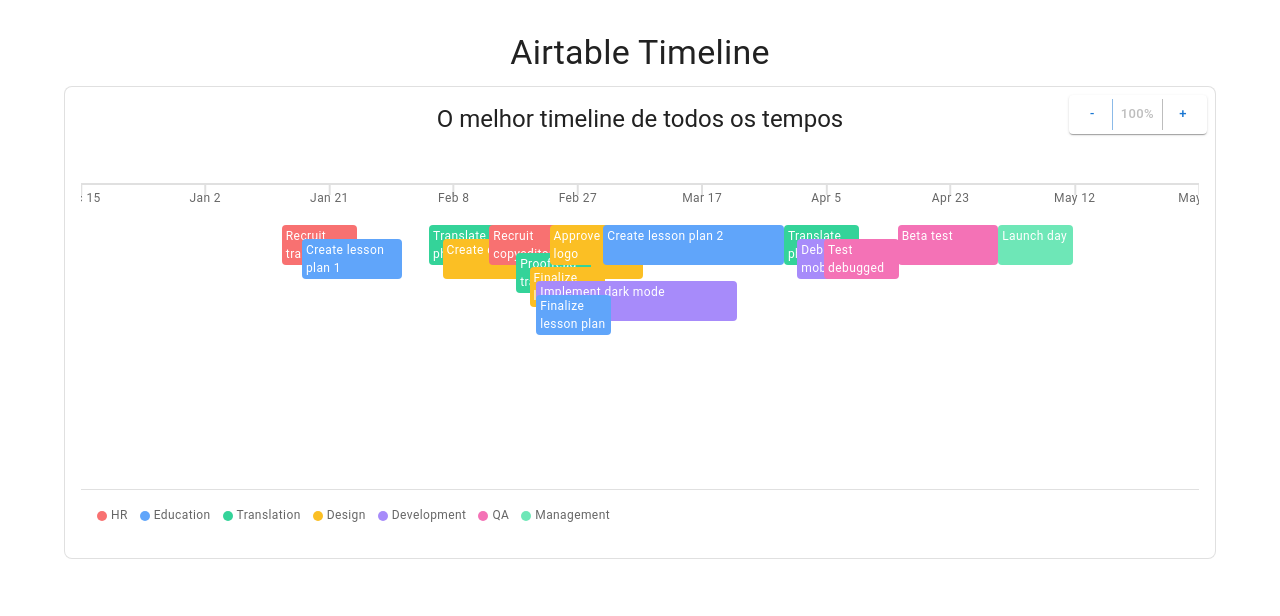
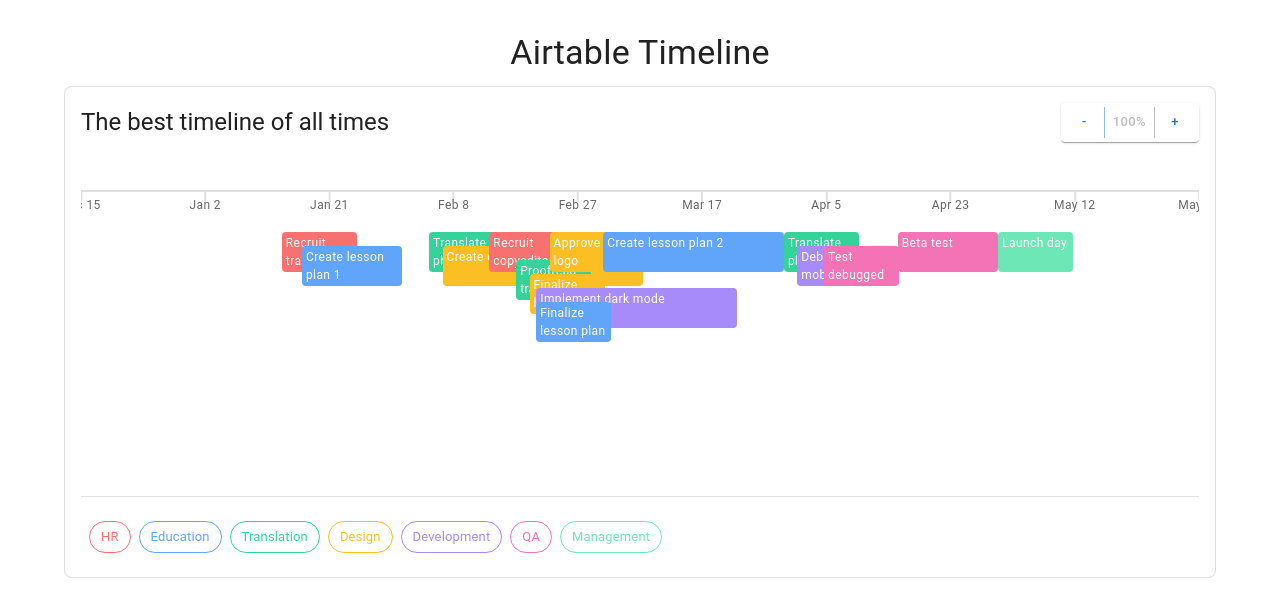
Before and after one commit to delimamatheus/best_timeline_ever, a React (Vite) app: page / in a window 1280 px wide. Shown: the top 616 px of the page. Built offline with nearby package versions, Linux system fonts and the light colour scheme.

Commit message:
filter by category

```diff
--- a/src/components/molecules/TimelineItem/TimelineItem.tsx
+++ b/src/components/molecules/TimelineItem/TimelineItem.tsx
@@ -27,7 +27,7 @@
 
 const ITEM_HEIGHT = 40;
 const BASE_FONT_SIZE = "0.75rem";
-const DRAG_THRESHOLD = 5; // Em pixels, o mínimo para ser considerado um arrasto
+const DRAG_THRESHOLD = 5;
 
 export const TimelineItem: React.FC<Props> = ({ item, startDate, endDate, totalDays, laneIndex, onClick, onDrop, timelineRef, setIsDragging, zoomLevel }) => {
   const [isCurrentlyDragging, setIsCurrentlyDragging] = useState(false);
@@ -35,7 +35,7 @@
 
   const dragStartMouseX = useRef(0);
   const initialItemLeftPixels = useRef(0);
-  const dragged = useRef(false); // Novo ref para detectar se houve arrasto
+  const dragged = useRef(false);
 
   const itemStart = new Date(item.start);
   const itemEnd = new Date(item.end);
@@ -54,7 +54,7 @@
 
     setIsCurrentlyDragging(true);
     setIsDragging(true);
-    dragged.current = false; // Resetar o status de arrasto
+    dragged.current = false;
 
     dragStartMouseX.current = e.clientX;
 
@@ -73,14 +73,12 @@
 
     const deltaX = e.clientX - dragStartMouseX.current;
 
-    // Se o movimento for maior que o limite, marca como arrasto
     if (Math.abs(deltaX) > DRAG_THRESHOLD) {
       dragged.current = true;
     }
 
     let finalLeftPixels = initialItemLeftPixels.current + deltaX;
 
-    // Restrição de limites:
     finalLeftPixels = Math.max(0, finalLeftPixels);
     finalLeftPixels = Math.min(timelineScrollWidth - itemWidth, finalLeftPixels);
 
@@ -96,7 +94,7 @@
 
       const timelineScrollWidth = timelineRef.current.scrollWidth;
 
-      if (dragged.current) { // Se foi um arrasto (movimento > DRAG_THRESHOLD)
+      if (dragged.current) {
         const deltaX = (window.event as MouseEvent).clientX - dragStartMouseX.current;
 
         let finalLeftPixels = initialItemLeftPixels.current + deltaX;
@@ -114,13 +112,12 @@
     setIsDragging(false);
   };
 
-  // Nova função de clique que verifica se foi um arrasto
   const handleItemClick = (e: React.MouseEvent) => {
     e.stopPropagation();
     if (!dragged.current) {
       onClick(item);
     }
-    dragged.current = false; // Resetar para o próximo evento
+    dragged.current = false;
   };
 
 
@@ -130,7 +127,7 @@
       document.addEventListener('mouseup', handleMouseUp);
     } else {
       document.removeEventListener('mousemove', handleMouseMove);
-      document.removeEventListener('mouseup', handleMouseUp);
+      document.addEventListener('mouseup', handleMouseUp);
     }
     return () => {
       document.removeEventListener('mousemove', handleMouseMove);
@@ -142,7 +139,7 @@
     <Tooltip title={`${item.name} (${item.start} → ${item.end})`} arrow>
       <Box
         ref={itemRef}
-        onClick={handleItemClick} // Usando a nova função de clique
+        onClick={handleItemClick}
         onMouseDown={handleMouseDown}
         sx={{
           position: "absolute",
--- a/src/components/molecules/TimelineLegend/TimelineLegend.tsx
+++ b/src/components/molecules/TimelineLegend/TimelineLegend.tsx
@@ -1,5 +1,5 @@
-import React from "react";
-import { Box, Typography } from "@mui/material";
+import React from 'react';
+import { Box, Chip, useTheme } from '@mui/material';
 
 const categoryColors: Record<string, string> = {
     HR: "#F87171",
@@ -11,40 +11,46 @@
     Management: "#6EE7B7",
 };
 
-export const TimelineLegend: React.FC = () => {
-    const categories = Object.keys(categoryColors);
+type Category = keyof typeof categoryColors;
+
+interface Props {
+    onCategoryClick: (category: Category) => void;
+    selectedCategories: Category[];
+}
+
+export const TimelineLegend: React.FC<Props> = ({ onCategoryClick, selectedCategories }) => {
+    const theme = useTheme();
 
     return (
-        <Box
-            sx={{
-                display: 'flex',
-                flexDirection: { xs: 'column', sm: 'row' },
-                flexWrap: { xs: 'nowrap', sm: 'wrap' },
-                gap: { xs: 0.5, sm: 1.5 },
-                maxWidth: '100%',
-                p: 2,
-            }}
-        >
-            {categories.map((category) => (
-                <Box key={category} sx={{ display: 'flex', alignItems: 'center' }}>
-                    <Box
-                        sx={{
-                            width: 10,
-                            height: 10,
-                            borderRadius: '50%',
-                            backgroundColor: categoryColors[category],
-                            mr: 0.5,
-                        }}
-                    />
-                    <Typography
-                        variant="caption"
-                        color="text.secondary"
-                        sx={{ fontSize: { xs: '0.65rem', sm: '0.75rem' } }}
-                    >
-                        {category}
-                    </Typography>
-                </Box>
-            ))}
+        <Box sx={{ mt: 2, p: 1 }}>
+            <Box sx={{ display: 'flex', flexWrap: 'wrap', gap: 1 }}>
+                {Object.keys(categoryColors).map((category) => {
+                    const cat = category as Category;
+                    const isSelected = selectedCategories.includes(cat);
+                    const color = categoryColors[cat];
+
+                    return (
+                        <Chip
+                            key={cat}
+                            label={cat}
+                            variant={isSelected ? 'filled' : 'outlined'}
+                            onClick={() => onCategoryClick(cat)}
+                            sx={{
+                                cursor: 'pointer',
+                                fontWeight: isSelected ? 'bold' : 'normal',
+                                backgroundColor: isSelected ? color : 'transparent',
+                                color: isSelected ? theme.palette.common.white : color,
+                                borderColor: color,
+                                transition: 'opacity 0.2s',
+                                '&:hover': {
+                                    opacity: 0.9,
+                                    backgroundColor: isSelected ? color : 'transparent',
+                                }
+                            }}
+                        />
+                    );
+                })}
+            </Box>
         </Box>
     );
 };
--- a/src/components/organisms/Timeline/Timeline.tsx
+++ b/src/components/organisms/Timeline/Timeline.tsx
@@ -1,4 +1,4 @@
-import React, { useState } from "react";
+import React, { useState, useMemo } from "react";
 import {
   Box,
   Typography,
@@ -20,6 +20,8 @@
 
 const BASE_WIDTH_MOBILE = 800;
 
+type Category = "HR" | "Education" | "Translation" | "Design" | "Development" | "QA" | "Management" | string;
+
 export const Timeline: React.FC<Props> = ({ items, setItems }) => {
   const theme = useTheme();
 
@@ -27,6 +29,8 @@
   const [isModalOpen, setIsModalOpen] = useState(false);
   const [selectedItem, setSelectedItem] = useState<TimelineItemData | null>(null);
   const [isDragging, setIsDragging] = useState(false);
+  const [selectedCategories, setSelectedCategories] = useState<Category[]>([]);
+
 
   const handleZoomIn = () => {
     setZoomLevel(prev => Math.min(prev + 0.25, 4.0));
@@ -90,6 +94,16 @@
     );
   };
 
+  const handleLegendClick = (category: Category) => {
+    setSelectedCategories(prevCategories => {
+      if (prevCategories.includes(category)) {
+        return prevCategories.filter(cat => cat !== category);
+      } else {
+        return [...prevCategories, category];
+      }
+    });
+  };
+
 
   const msPerDay = 1000 * 60 * 60 * 24;
   const msPerMonth = msPerDay * 30;
@@ -117,19 +131,39 @@
   const totalDaysRange = (timelineEnd.getTime() - timelineStart.getTime()) / msPerDay;
 
 
-  const filteredItems = items.filter(item => {
+  const maxLanesForCurrentTimeRange = useMemo(() => {
+    const timeFilteredItems = items.filter(item => {
       const itemStart = new Date(item.start);
       const itemEnd = new Date(item.end);
       return itemStart.getTime() < timelineEnd.getTime() && itemEnd.getTime() > timelineStart.getTime();
     });
 
-  const lanes = assignLanes(filteredItems);
+    const assignedLanes = assignLanes(timeFilteredItems);
+    return assignedLanes.length;
+  }, [items, timelineStart, timelineEnd]);
+
+
+  const { lanes } = useMemo(() => {
+    const timeFilteredItems = items.filter(item => {
+      const itemStart = new Date(item.start);
+      const itemEnd = new Date(item.end);
+      return itemStart.getTime() < timelineEnd.getTime() && itemEnd.getTime() > timelineStart.getTime();
+    });
+
+    const categoryFilteredItems = selectedCategories.length > 0
+      ? timeFilteredItems.filter(item => selectedCategories.includes(item.category))
+      : timeFilteredItems;
+
+    const assignedLanes = assignLanes(categoryFilteredItems);
+
+    return { lanes: assignedLanes };
+  }, [items, timelineStart, timelineEnd, selectedCategories]);
 
 
   const isMobile = useMediaQuery(theme.breakpoints.down('sm'));
 
-  const tagsHeight = lanes.length > 0
-    ? (lanes.length - 1) * VERTICAL_OVERLAP_OFFSET + ITEM_HEIGHT
+  const tagsHeight = maxLanesForCurrentTimeRange > 0
+    ? (maxLanesForCurrentTimeRange - 1) * VERTICAL_OVERLAP_OFFSET + ITEM_HEIGHT
     : 0;
 
   const calculatedMinHeight = tagsHeight + INITIAL_TOP_OFFSET;
@@ -151,14 +185,28 @@
         backgroundColor: theme.palette.background.paper,
       }}
     >
+      <Box sx={{
+        display: 'flex',
+        justifyContent: 'space-between',
+        alignItems: 'center',
+        flexDirection: { xs: 'column', sm: 'row' },
+        mb: 2,
+        gap: { xs: 1, sm: 0 },
+      }}>
+        <Typography
+          variant={isMobile ? "h6" : "h5"}
+          textAlign={isMobile ? "center" : "left"}
+          width={{ xs: '100%', sm: 'auto' }}
+        >
+          The best timeline of all times
+        </Typography>
+
         <Paper
           elevation={1}
           sx={{
-          position: 'absolute',
-          top: 8,
-          right: 8,
             zIndex: 10,
             p: 0.5,
+            position: 'static',
           }}
         >
           <ButtonGroup size="small" variant="text" aria-label="Controles de Zoom">
@@ -173,10 +221,7 @@
             </Button>
           </ButtonGroup>
         </Paper>
-
-      <Typography variant={isMobile ? "h6" : "h5"} mb={2} textAlign="center">
-        O melhor timeline de todos os tempos
-      </Typography>
+      </Box>
 
       <Box
         sx={{
@@ -263,7 +308,10 @@
       </Box>
 
       <Box sx={{ mt: 2, borderTop: `1px solid ${theme.palette.divider}` }}>
-        <TimelineLegend />
+        <TimelineLegend
+          onCategoryClick={handleLegendClick}
+          selectedCategories={selectedCategories}
+        />
       </Box>
 
       {selectedItem && (
```
Lines whose indentation alone changed are shown as unchanged.
